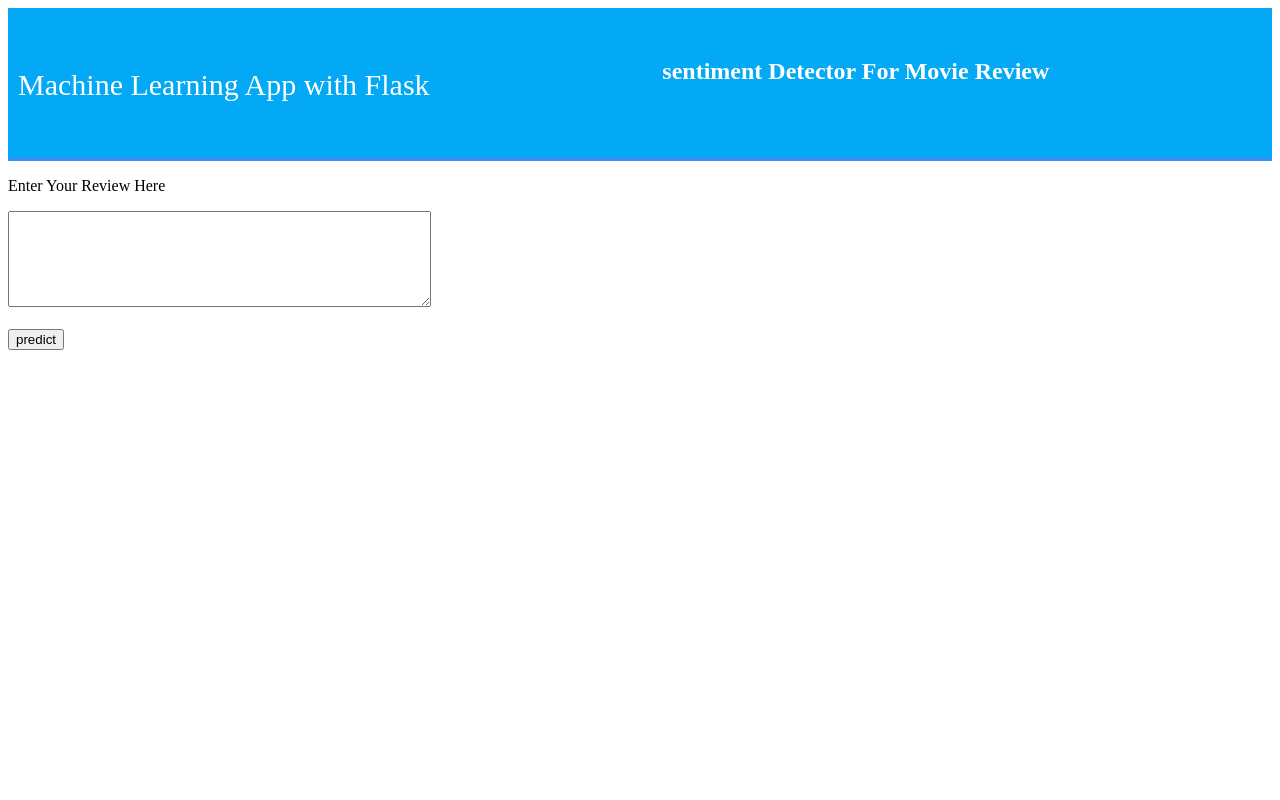
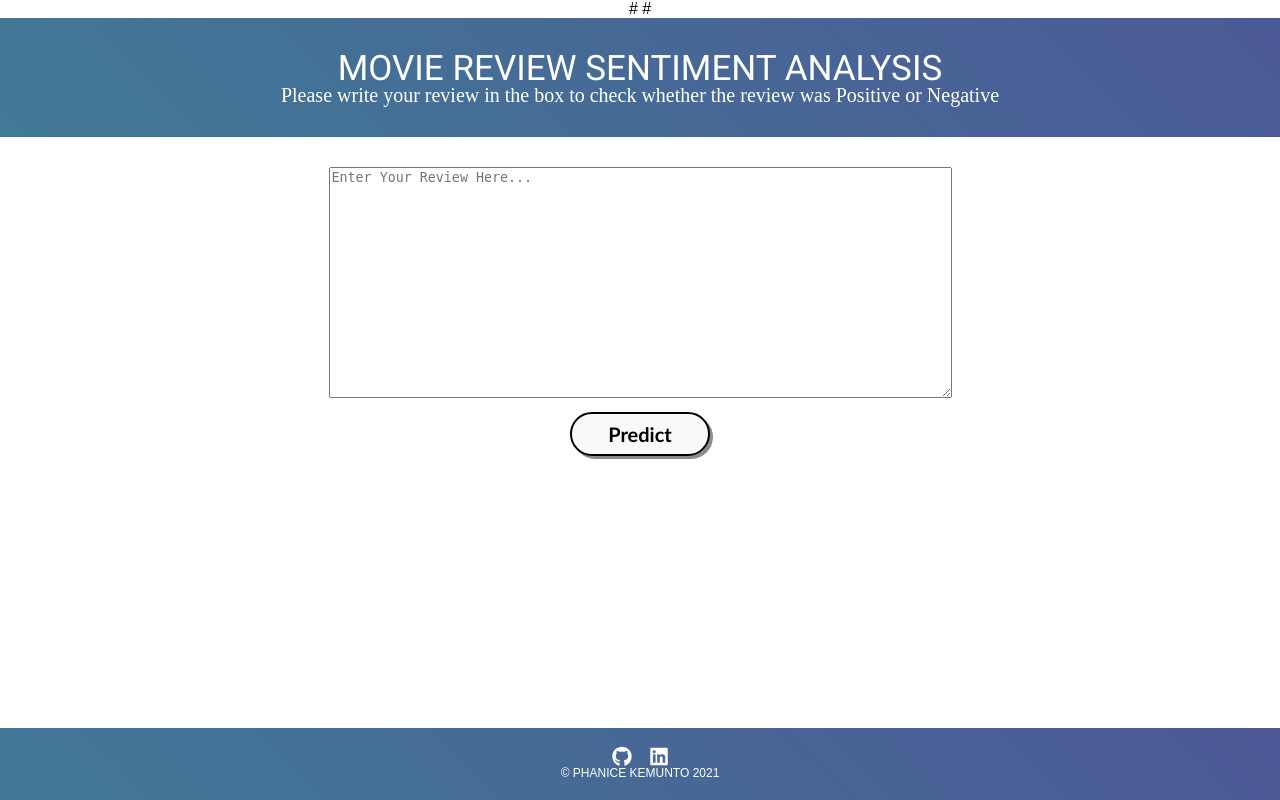
Before and after one commit to phancykemunto/MOVIE-REVIEW, a Flask app: template templates/index.html in a window 1280 px wide. Run offline with Flask 2, Linux system fonts and the light colour scheme; the template is opened without the code that fills it, so the values that code supplies are empty; parts of the project's set-up code (start-up, migrations or seed data) failed here and were passed over; some libraries are stand-ins or nearby versions.

Commit message:
Add files via upload

```diff
--- a/static/styles.css
+++ b/static/styles.css
@@ -1,56 +1,138 @@
-ody{
-	font:15px/1.5 Arial, Helvetica,sans-serif;
-	padding: 0px;
-	background-color:#f4f3f3;
+html{
+	height: 100%;
+	margin: 0;
 }
 
-.container{
-	width:100%;
-	margin: auto;
-	overflow: hidden;
+body{
+	font-family: Arial, Helvetica,sans-serif;
+    text-align: center;
+    margin: 0;
+    padding: 0;
+    width: 100%;
+	height: 100%;
+	display: flex;
+	flex-direction: column;
 }
 
-header{
-	background:#03A9F4;#35434a;
-	border-bottom:#448AFF 3px solid;
-	height:120px;
-	width:100%;
-	padding-top:30px;
-
+/* Website Title */
+.container{
+    padding: 30px;
+	position: relative;
+	background: linear-gradient(45deg, #90963b, #3b8b96, #563b96);
+	background-size: 500% 500%;
+	animation: change-gradient 10s ease-in-out infinite;
+}
+@keyframes change-gradient {
+	0%{
+		background-position: 0 50%;
+	}
+	50%{
+		background-position: 100% 50%;
+	}
+	100%{
+		background-position: 0 50%;
+	}
 }
 
-.main-header{
-			text-align:center;
-			background-color: blue;
-			height:100px;
-			width:100%;
-			margin:0px;
-		}
-#brandname{
-	float:left;
-	font-size:30px;
-	color: #fff;
-	margin: 10px;
+.container-heading{
+    margin: 0;
 }
 
-header h2{
-	text-align:center;
-	color:#fff;
-
+.heading_font{
+    color: #ffffff;
+	font-family: 'Roboto', normal;
+	font-size: 35px;
+	font-weight: normal;
 }
 
+.description p{
+	color: #ffffff;
+    font-family: normal;
+    font-size: 20px;
+    margin: -5px 0 0;
+}
 
+/* Text Area */
+.ml-container{
+    margin: 30px 0;
+	flex: 1 0 auto;
+}
 
-.btn-info {background-color: #2196F3;
-	height:40px;
-	width:100px;} /* Blue */
-.btn-info:hover {background: #0b7dda;}
+.form-input {
+	text-align: center;
+	width: 350px;
+	height: 25px;
+	margin-bottom: 5px;
+}
 
+/* Predict Button */
+.my-cta-button{
+	background: #f9f9f9;
+   	border: 2px solid #000000;
+    border-radius: 1000px;
+    box-shadow: 3px 3px #8c8c8c;
+	margin-top: 10px;
+    padding: 10px 36px;
+    color: #000000;
+    display: inline-block;
+   	font: normal bold 20px/1 "Calibri", sans-serif;
+    text-align: center;
+}
 
-.resultss{
-	border-radius: 15px 50px;
-    background: #345fe4;
-    padding: 20px;
-    width: 200px;
-    height: 150px;
+.my-cta-button:hover{
+    color: #4d089a;
+    border: 2px solid #4d089a;
 }
+
+.my-cta-button:active{
+    box-shadow: 0 0;
+}
+
+/* Contact */
+.contact-icon{
+	color: #ffffff;
+	padding: 7px;
+}
+
+.contact-icon:hover{
+	color: #8c8c8c;
+}
+
+/* Footer */
+.footer{
+	flex-shrink: 0;
+	position: relative;
+	padding: 20px;
+	background: linear-gradient(45deg, #90963b, #3b8b96, #563b96);
+	background-size: 500% 500%;
+	animation: change-gradient 10s ease-in-out infinite;
+}
+
+.footer-description{
+	color: #ffffff;
+	margin: 0;
+	font-size: 12px;
+}
+
+/* Result */
+.results{
+    padding: 30px 0 0;
+	flex: 1 0 auto;
+}
+
+.danger{
+    color: #ff0000;
+}
+
+.safe{
+    color: green;
+}
+
+.gif{
+	width: 25%;
+}
+
+.gif1{
+	width: 35%;
+    	margin: 10px 0;
+}
--- a/templates/index.html
+++ b/templates/index.html
@@ -1,39 +1,41 @@
 <!DOCTYPE html>
-<html>
-<head>
-	<title>Movie Review Sentiment Analysis</title>
-	<!-- <link rel="stylesheet" type="text/css" href="../static/css/styles.css"> -->
-	<link rel="stylesheet" type="text/css" href="{{ url_for('static', filename='css/styles.css') }}">
-</head>
-<body>
 
-	<header>
-		<div sentiment="container">
-		<div id="brandname">
-			Machine Learning App with Flask
-		</div>
-	<h2>sentiment Detector For Movie Review</h2>
+<html lang="en" dir="ltr">
+    <head>
+        <meta charset="utf-8">
+        <title>Movie Reviews Sentiment Analysis</title>
+        <link rel="shortcut icon" href="{{ url_for('static', filename='food-favicon.ico') }}">
+        <link rel="stylesheet" type="text/css" href="{{ url_for('static', filename='styles.css') }}">
+        #<script src="https://kit.fontawesome.com/5f3f547070.js" crossorigin="anonymous"></script>
+        #<link href="https://fonts.googleapis.com/css2?family=Roboto&display=swap" rel="stylesheet">
+    </head>
 
-	</div>
-	</header>
-
-	<div sentiment="ml-container">
-
-		<form action="{{ url_for('predict')}}" method="POST">
-            <p>Enter Your Review Here</p>
-		<!-- <input type="text" name="comment"/> -->
-		<textarea name="review" class="input" rows="6" cols="50"></textarea>
-		<br>
-		<br/>
-
-		<button type="submit" class="btn">predict</button>
-
-	</form>
-
-	</div>
+    <body>
 
 
-	{{ prediction_text }}
+    	<div class="container">
+            <h2 class='container-heading'><span class="heading_font">MOVIE REVIEW SENTIMENT ANALYSIS</h2>
+            <div class='description'>
+    			<p>Please write your review in the box to check whether the review was Positive or Negative</p>
+    		</div>
+    	</div>
 
-</body>
+
+    	<div class="ml-container">
+    		<form action="{{ url_for('predict') }}" method="POST">
+        		<textarea class='message-box' name="review" rows="15" cols="75" placeholder="Enter Your Review Here..."></textarea><br/>
+        		<input type="submit" class="my-cta-button" value="Predict">
+        	</form>
+    	</div>
+
+        <!-- Footer -->
+       <div class='footer'>
+           <div class="contact">
+               <a target="_blank" href="https://github.com/phancykemunto"><i class="fab fa-github fa-lg contact-icon"></i></a>
+               <a target="_blank" href=""><i class="fab fa-linkedin fa-lg contact-icon"></i></a>
+           </div>
+           <p class='footer-description'>© PHANICE KEMUNTO 2021</p>
+       </div>
+
+    </body>
 </html>
```
Also changed, not shown: templates/result.html (+32 -22 lines).
